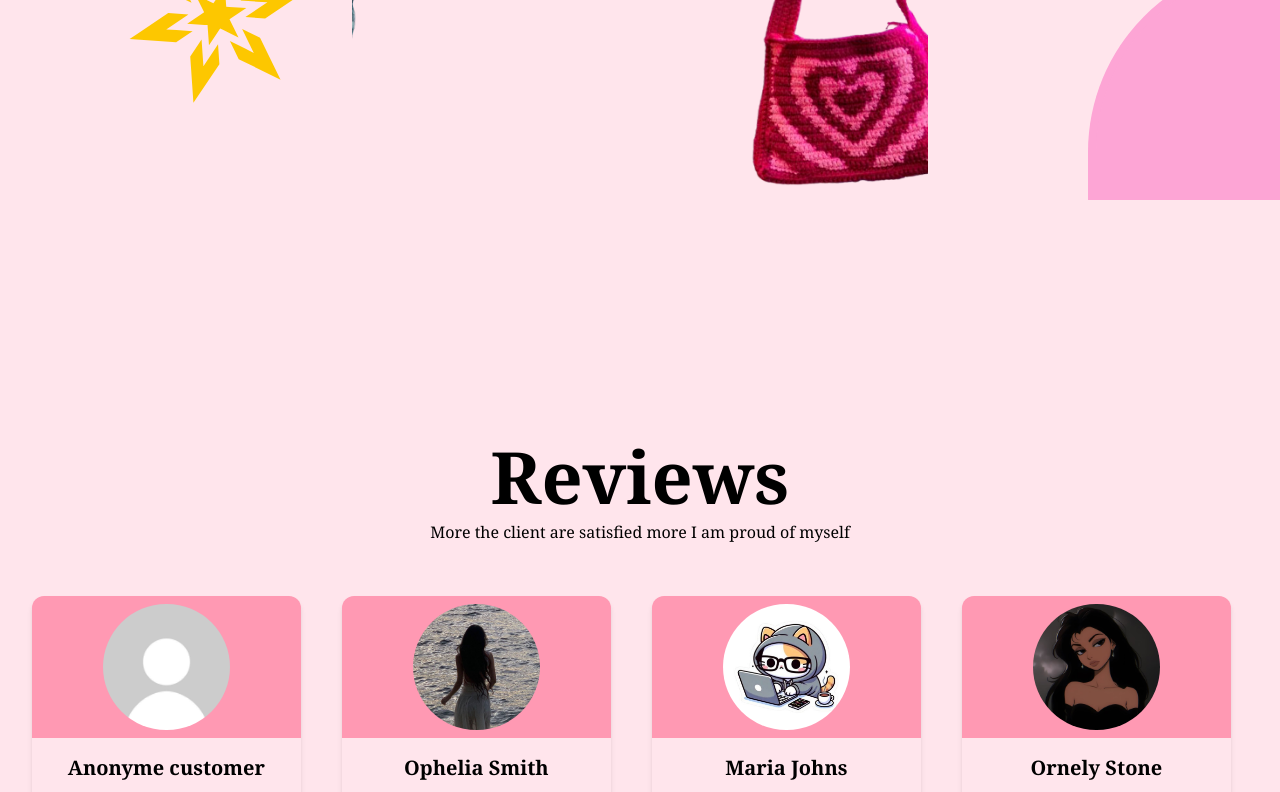
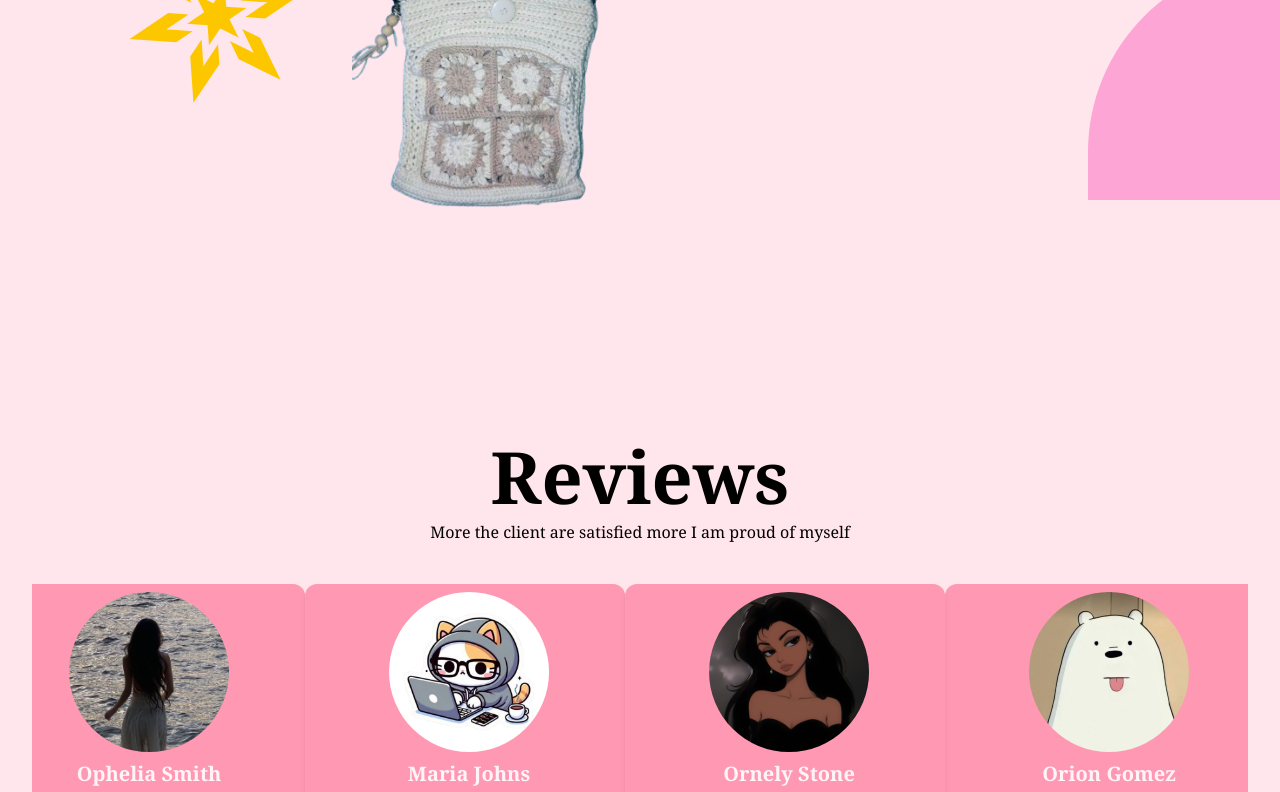
Before and after one commit to Mayah8124/RATSIMAZOA-Tapestry-Art, a React (Vite) app: page / in a window 1280 px wide. Shown: the part 2000-2792 px from the top of the page. Built offline with nearby package versions, Linux system fonts and the light colour scheme.

Commit message:
feat(style): add embla auto-scroll carousel to reviews

```diff
--- a/package.json
+++ b/package.json
@@ -11,6 +11,7 @@
   },
   "dependencies": {
     "@tailwindcss/vite": "^4.1.13",
+    "embla-carousel-auto-scroll": "^8.6.0",
     "embla-carousel-autoplay": "^8.6.0",
     "embla-carousel-react": "^8.6.0",
     "react": "^19.2.3",
--- /dev/null
+++ b/src/components/CarouselComponent/AutoScroll.jsx
@@ -0,0 +1,32 @@
+import { useEffect, useState } from 'react'
+
+export const useAutoScroll = (emblaApi) => {
+    const [isPlaying, setIsPlaying] = useState(false)
+
+    useEffect(() => {
+        if (!emblaApi) return
+
+            const autoScroll = emblaApi.plugins()?.autoScroll
+            if (!autoScroll) return
+
+            const syncState = () => {
+            setIsPlaying(autoScroll.isPlaying())
+        }
+
+        syncState()
+
+        emblaApi
+            .on('autoscroll:play', syncState)
+            .on('autoscroll:stop', syncState)
+            .on('reInit', syncState)
+
+        return () => {
+            emblaApi
+                .off('autoscroll:play', syncState)
+                .off('autoscroll:stop', syncState)
+                .off('reInit', syncState)
+        }
+    }, [emblaApi])
+
+    return { isPlaying }
+}
--- a/src/index.css
+++ b/src/index.css
@@ -55,8 +55,7 @@
   background-color: var(--initial-navbar-color);
 }
 
-/* Embla Carousel Styles */
-
+/* embla Carousel Styles */
 .embla__viewport {
   overflow: hidden;
 }
@@ -70,3 +69,41 @@
   flex: 0 0 100%;
   min-width: 0;
 }
+
+/* embla Carousel Styles */
+.review {
+  max-width: 95vw;
+  margin: auto;
+  --slide-height: 19rem;
+  --slide-spacing: 1rem;
+  --slide-size: 45%;
+}
+
+.review__viewport {
+  overflow: hidden;
+}
+
+.review__container {
+  display: flex;
+  touch-action: pan-y pinch-zoom;
+}
+
+.review__slide {
+  flex: 0 0 100%;
+  max-width: 25vw;
+  padding-left: var(--slide-spacing);
+
+}
+
+.review__slide__number {
+  background-color: var(--bg-third-color);
+  border: 0.2rem solid var(--bg-third-color);
+  border-radius: 1.8rem;
+  font-size: 1rem;
+  font-weight: 400;
+  display: flex;
+  align-items: center;
+  justify-content: center;
+  height: var(--slide-height);
+  user-select: none;
+}
--- a/src/pages/About.jsx
+++ b/src/pages/About.jsx
@@ -21,7 +21,7 @@ const About = forwardRef((props, ref) => {
                         </p>
                     </div>
                 </div>
-                <section className="bg-second-color w-[40vw] pt-5 flex flex-col items-center text-center rounded-tr-[40rem] rounded-bl-[40rem] rounded-br-[80rem] rounded-tl-[80rem]">
+                <section className="bg-pink-300 w-[40vw] pt-5 flex flex-col items-center text-center rounded-tr-[40rem] rounded-bl-[40rem] rounded-br-[80rem] rounded-tl-[80rem]">
                     <img src={creator} alt="Creator" className='h-[70vh] rounded-4xl object-cover' />
                 </section>
             </div>
--- a/src/pages/Product.jsx
+++ b/src/pages/Product.jsx
@@ -19,7 +19,7 @@ const Product = forwardRef((props, ref) => {
         theWeeknd,
     ];
 
-  const [emblaRef] = useEmblaCarousel(
+    const [emblaRef] = useEmblaCarousel(
         {
             loop: true,
             align: "center",
--- a/src/pages/Review.jsx
+++ b/src/pages/Review.jsx
@@ -1,7 +1,30 @@
 import { forwardRef } from "react"
+
+import useEmblaCarousel from "embla-carousel-react";
+import AutoScroll from 'embla-carousel-auto-scroll'
+
 import { customers } from "../data/customers"
+import { useAutoScroll } from "../components/CarouselComponent/AutoScroll";
 
 const Review = forwardRef((props, ref) => {
+
+    const [emblaRef, emblaApi] = useEmblaCarousel(
+        {
+            loop: true,
+            align: 'start',
+            skipSnaps: false,
+            dragFree: false,
+        },
+        [
+        AutoScroll({
+            playOnInit: true,
+            speed: 1.2,
+            stopOnInteraction: false,
+            stopOnMouseEnter: true,
+        })
+        ]
+    )
+
     return (
         <section ref={ref} className="w-full scroll-mt-15">
             <div className="py-10">
@@ -14,6 +37,47 @@ const Review = forwardRef((props, ref) => {
                     </p>
                 </div>
 
+                <div className="review">
+                    <div className="review__viewport" ref={emblaRef}>
+                        <div className="review__container my-10">
+                            {customers.map((c) => (
+                                <div
+                                    key={c.id ?? c.name}
+                                    className="
+                                        review__slide
+                                        bg-third-color
+                                        rounded-xl
+                                        shadow-md p-2
+                                        hover:scale-105
+                                    "
+                                >
+                                    <div className="flex flex-col">
+                                        <div className="flex justify-center">
+                                            <img
+                                                src={c.picture}
+                                                alt={c.name}
+                                                className="h-[20vh] object-cover rounded-full"
+                                            />
+                                        </div>
+
+                                        <div className="
+                                            flex flex-col gap-2
+                                            font-serif text-secondary
+                                            text-center p-2
+                                        ">
+                                            <h1 className="text-xl font-semibold">
+                                                {c.name}
+                                            </h1>
+                                            <p>"{c.review}"</p>
+                                        </div>
+                                    </div>
+                                </div>
+                            ))}
+                        </div>
+                    </div>
+                </div>
+
+                {/*
                 <div className="mt-10 px-5 grid grid-cols-4 justify-around">
                     {customers.map((c) => (
                         <div
@@ -38,6 +102,28 @@ const Review = forwardRef((props, ref) => {
                         </div>
                     ))}
                 </div>
+
+                const toggleAutoScroll = useCallback(() => {
+                    const autoScroll = reviewApi?.plugins()?.autoScroll
+                        if (!autoScroll) return
+
+                        const playOrStop = autoScroll.isPlaying()
+                        ? autoScroll.stop
+                        : autoScroll.play
+                        playOrStop()
+                    }, [emblaApi])
+
+                    useEffect(() => {
+                        const autoScroll = emblaApi?.plugins()?.autoScroll
+                        if (!autoScroll) return
+
+                        setAutoScrollIsPlaying(autoScroll.isPlaying())
+                        emblaApi
+                        .on('autoscroll:play', () => setAutoScrollIsPlaying(true))
+                        .on('autoscroll:stop', () => setAutoScrollIsPlaying(false))
+                        .on('reinit', () => setAutoScrollIsPlaying(autoScroll.isPlaying()))
+                    }, [emblaApi])
+                 */}
             </div>
         </section>
     )
```
Also changed, not shown: 1 other file (tests, documents, lock files or other folders). Lines whose indentation alone changed are shown as unchanged.
